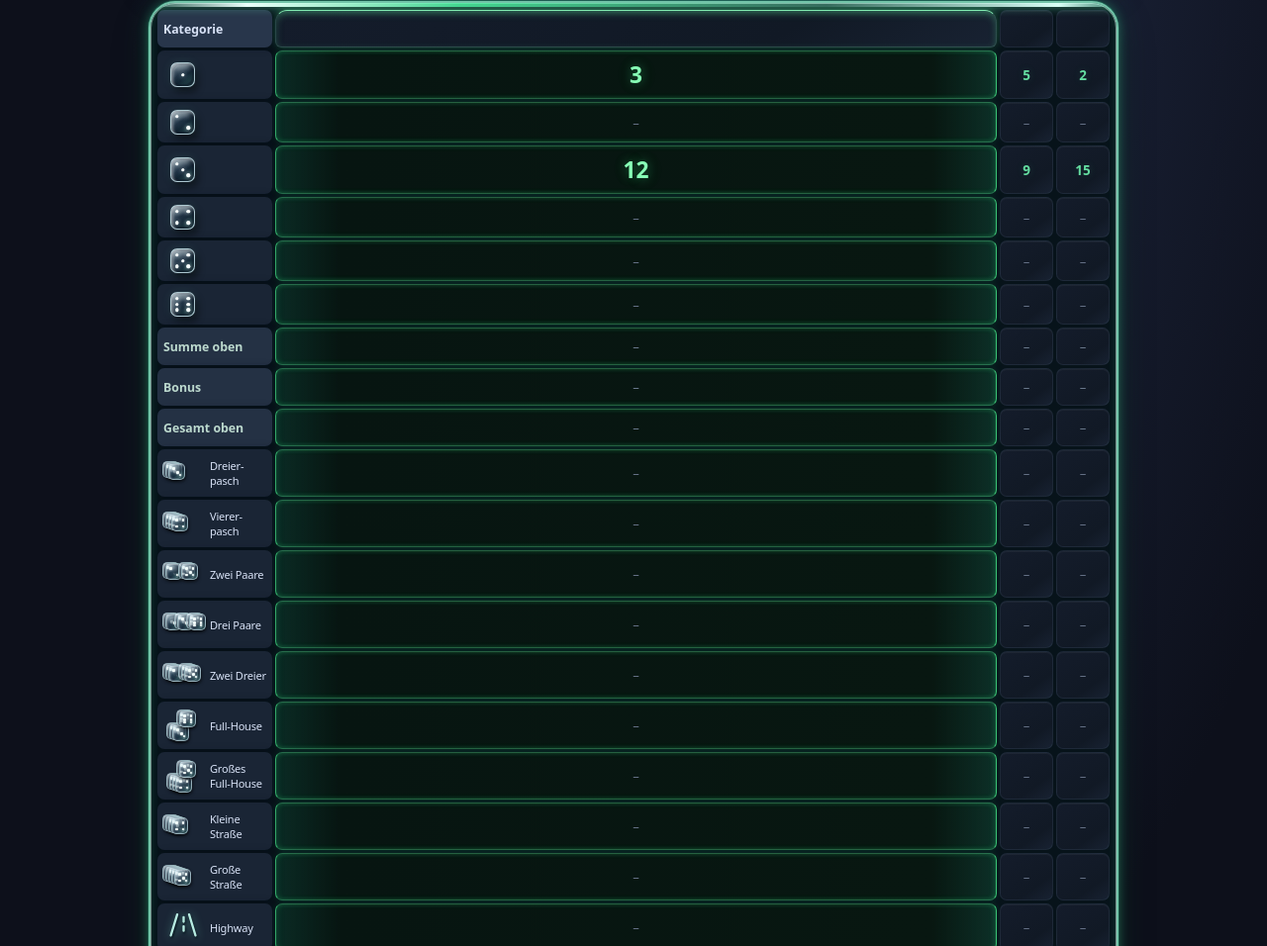
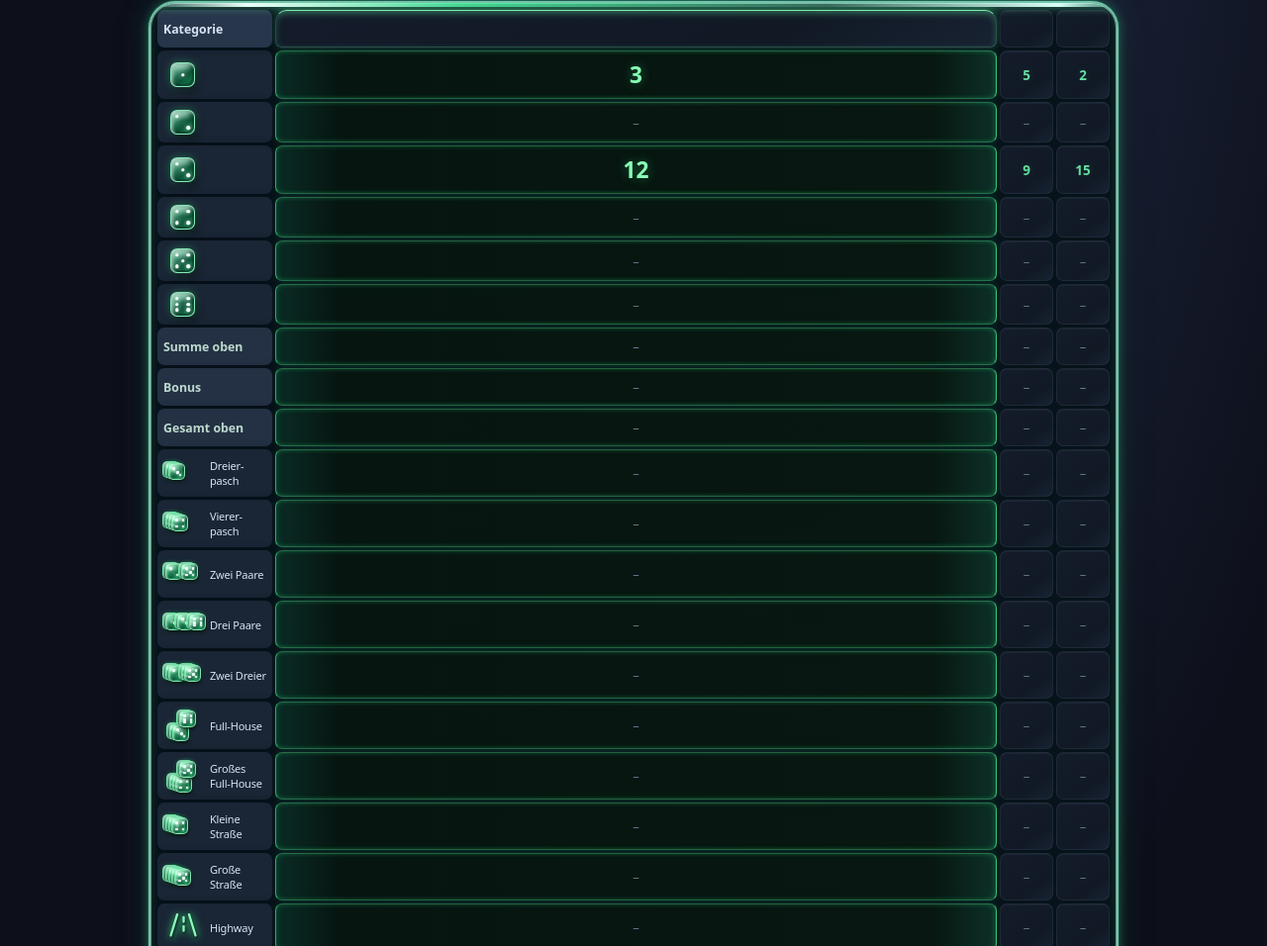
Before and after one commit to erikrichter1004/Casino-Kniffel-Deluxe, a website: page index.html in a window 1280 px wide. Shown: the part 284-1240 px from the top of the page at 99% size. Drawn offline with Linux system fonts and the light colour scheme.

Commit message:
Match all 3D category icons to saturated emerald liquid-glass bubble

```diff
--- a/index.html
+++ b/index.html
@@ -155,6 +155,13 @@ body{overflow-x:hidden}
 .droplet{transform-origin:center!important;clip-path:none!important;overflow:hidden;transition:none!important}
 /* Keep the morph clipped to a smooth water profile instead of a full-height bar. */
 .droplet{border-radius:999px!important;overflow:hidden;transition:none!important}
+/* Unified emerald liquid-glass palette for every category icon. */
+.glass-die{background:linear-gradient(138deg,rgba(220,255,237,.62) 0%,rgba(94,239,164,.55) 22%,rgba(13,87,58,.87) 62%,rgba(38,204,116,.65) 100%);border-color:rgba(156,255,203,.82);box-shadow:inset 2px 2px 3px rgba(232,255,241,.55),inset -3px -4px 7px rgba(2,45,30,.68),3px 5px 7px rgba(0,0,0,.42),0 0 10px rgba(58,240,133,.35)}
+.glass-die:before{background:linear-gradient(145deg,rgba(235,255,243,.38),transparent 43%,rgba(44,248,130,.22))}
+.glass-die:after{background:rgba(213,255,231,.55)}
+.mini-die{border-color:rgba(151,255,197,.78);box-shadow:inset 1px 1px 2px rgba(232,255,241,.5),1px 2px 3px rgba(0,0,0,.5),0 0 5px rgba(47,231,126,.24)}
+.glass-symbol{color:#8dffc0;filter:drop-shadow(0 0 5px rgba(45,235,120,.48))}
+.glass-symbol svg{stroke:rgba(145,255,192,.98);filter:drop-shadow(1px 2px 1px #052519) drop-shadow(0 0 3px rgba(63,250,139,.35))}
 </style></head><body><main>
 <div class="tag">Interaktive Liquid-Glass-inspirierte Vorschau · Frage 20</div><h1>Casino Kniffel Deluxe</h1>
 <p>Alle Spieler sind nebeneinander sichtbar. Der aktive Spieler wird größer und hervorgehoben. Der glasartige Tropfen gleitet beim Zugwechsel zum nächsten Namen; die aktive Spalte wird weich vergrößert und automatisch ins Sichtfeld bewegt. Dies ist noch keine spielbare Partie.</p>
```
